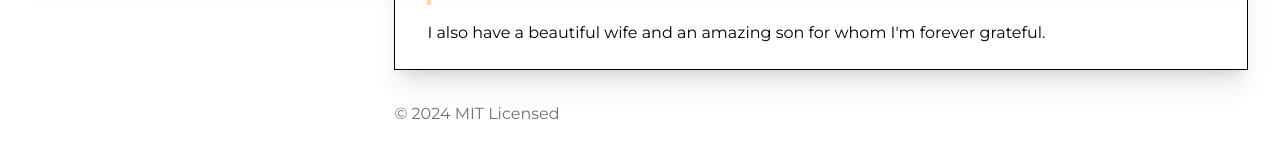
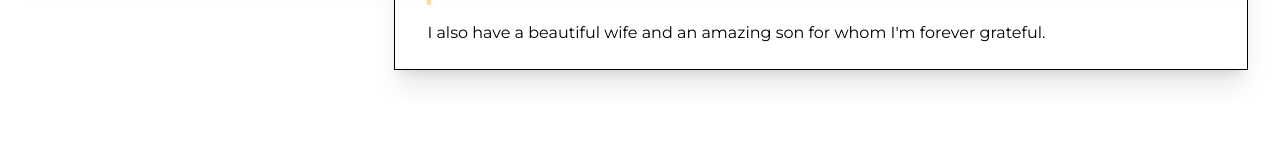
Before and after one commit to mjaago/personal, a Next.js app: page / in a window 1280 px wide. Shown: the part 808-952 px from the top of the page. After the commit the page ends 910 px from the top, so only its background shows below. Built offline with nearby package versions, Linux system fonts and the light colour scheme.

Commit message:
get rid of footer; modify README

```diff
--- a/app/features/footer.tsx
+++ /dev/null
@@ -1,26 +0,0 @@
-function ArrowIcon() {
-  return (
-    <svg
-      width="12"
-      height="12"
-      viewBox="0 0 12 12"
-      fill="none"
-      xmlns="http://www.w3.org/2000/svg"
-    >
-      <path
-        d="M2.07102 11.3494L0.963068 10.2415L9.2017 1.98864H2.83807L2.85227 0.454545H11.8438V9.46023H10.2955L10.3097 3.09659L2.07102 11.3494Z"
-        fill="currentColor"
-      />
-    </svg>
-  );
-}
-
-export default function Footer() {
-  return (
-    <footer>
-      <p className="mt-8 text-zinc-500">
-        © {new Date().getFullYear()} MIT Licensed
-      </p>
-    </footer>
-  );
-}
--- a/app/layout.tsx
+++ b/app/layout.tsx
@@ -4,7 +4,6 @@ import { Montserrat } from "next/font/google";
 import { MobileNavbar, Navbar } from "./features/nav";
 import { Analytics } from "@vercel/analytics/react";
 import { SpeedInsights } from "@vercel/speed-insights/next";
-import Footer from "./features/footer";
 import { baseUrl } from "./sitemap";
 import clsx from "clsx";
 
@@ -65,7 +64,6 @@ export default function RootLayout({
             </div>
             <div className="flex w-full flex-1 flex-col">
               <div className="flex-1">{children}</div>
-              <Footer />
               <Analytics />
               <SpeedInsights />
             </div>
```
Also changed, not shown: 1 other file (tests, documents, lock files or other folders).
